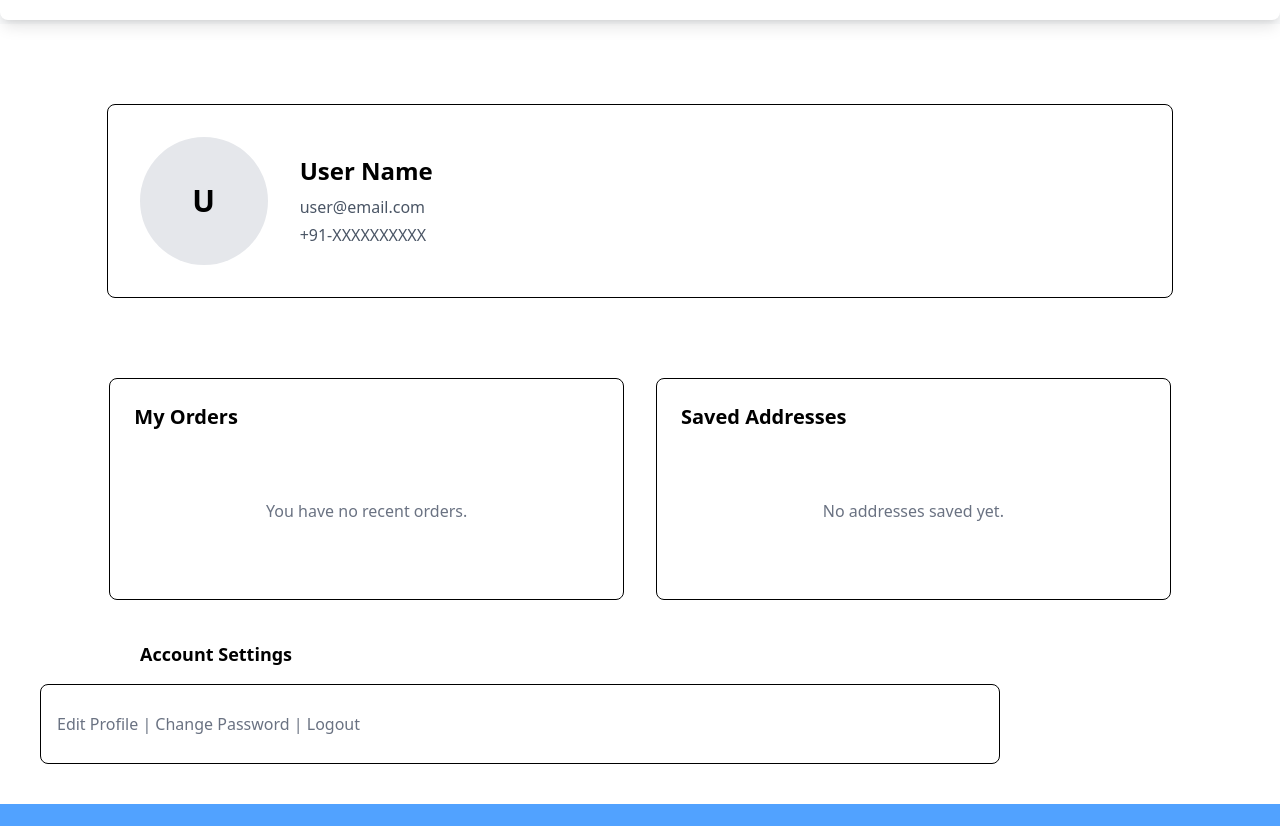
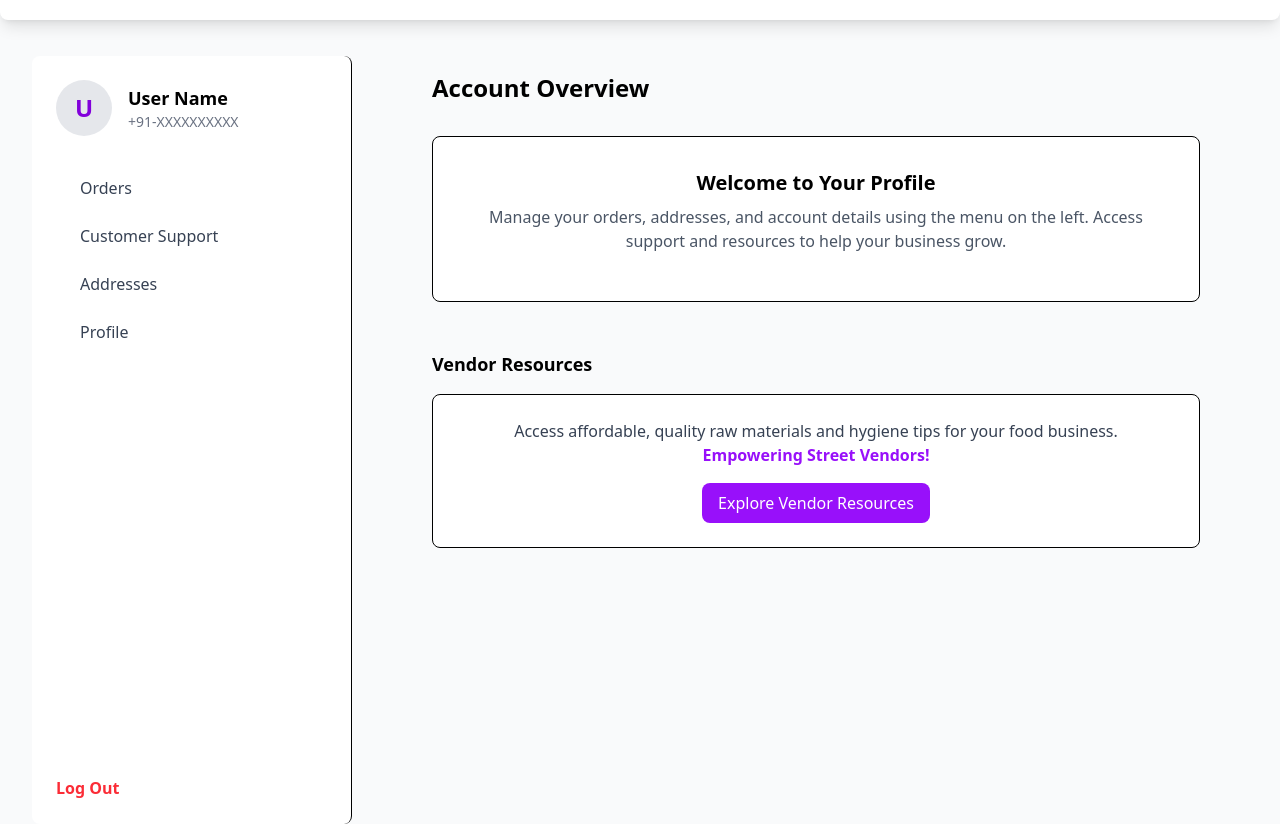
Before and after one commit to rohit-debnath24/TuteDude_Hackathon, a React (Vite) app in the folder TuteDude_hack/: page / in a window 1280 px wide. Shown: the part 3320-4146 px from the top of the page. Built offline with nearby package versions, Linux system fonts and the light colour scheme.

Commit message:
profile page completed

```diff
--- a/TuteDude_hack/src/WebPages/ProfilePage.jsx
+++ b/TuteDude_hack/src/WebPages/ProfilePage.jsx
@@ -1,39 +1,78 @@
-import React from 'react';
+import React from "react";
 
 const ProfilePage = () => {
   return (
     <>
       {/* Space for Navbar */}
-      <div className="grid grid-cols-12">
-        <div className="col-span-10 col-start-2 border rounded-lg mt-20 bg-white">
-          <div className="flex items-center space-x-8 p-8">
-            <div className="w-32 h-32 rounded-full bg-gray-200 flex items-center justify-center text-3xl font-bold">
+      <div className="flex min-h-screen bg-gray-50">
+        {/* Sidebar */}
+        <aside className="w-80 bg-white border-r rounded-lg mt-8 ml-8 flex flex-col p-6">
+          <div className="flex items-center space-x-4 mb-8">
+            <div className="w-14 h-14 rounded-full bg-gray-200 flex items-center justify-center text-2xl font-bold text-purple-700">
               {/* Profile Pic Placeholder */}
               U
             </div>
             <div>
-              <h2 className="text-2xl font-semibold mb-2">User Name</h2>
-              <p className="text-gray-600 mb-1">user@email.com</p>
-              <p className="text-gray-600">+91-XXXXXXXXXX</p>
+              <h2 className="text-lg font-semibold">User Name</h2>
+              <p className="text-gray-500 text-sm">+91-XXXXXXXXXX</p>
             </div>
           </div>
-        </div>
-      </div>
+          <nav className="flex-1">
+            <ul className="space-y-2">
+              <li>
+                <button className="w-full text-left flex items-center px-3 py-2 rounded-lg hover:bg-purple-50 font-medium text-gray-700">
+                  <span className="material-icons mr-3"></span>
+                  Orders
+                </button>
+              </li>
+              <li>
+                <button className="w-full text-left flex items-center px-3 py-2 rounded-lg hover:bg-purple-50 font-medium text-gray-700">
+                  <span className="material-icons mr-3"></span>
+                  Customer Support
+                </button>
+              </li>
+              <li>
+                <button className="w-full text-left flex items-center px-3 py-2 rounded-lg hover:bg-purple-50 font-medium text-gray-700">
+                  <span className="material-icons mr-3"></span>
+                  Addresses
+                </button>
+              </li>
+              <li>
+                <button className="w-full text-left flex items-center px-3 py-2 rounded-lg hover:bg-purple-50 font-medium text-gray-700">
+                  <span className="material-icons mr-3"></span>
+                  Profile
+                </button>
+              </li>
+            </ul>
+          </nav>
+          <button className="mt-8 text-left text-red-500 font-semibold hover:underline">
+            Log Out
+          </button>
+        </aside>
 
-      <div className="grid grid-cols-12 gap-8">
-        <div className="col-span-5 col-start-2 border rounded-lg mt-20 bg-white p-6">
-          <h3 className="text-xl font-semibold mb-4">My Orders</h3>
-          <div className="h-32 flex items-center justify-center text-gray-500">You have no recent orders.</div>
-        </div>
-        <div className="col-span-5 border rounded-lg mt-20 bg-white p-6">
-          <h3 className="text-xl font-semibold mb-4">Saved Addresses</h3>
-          <div className="h-32 flex items-center justify-center text-gray-500">No addresses saved yet.</div>
-        </div>
-      </div>
-
-      <div className="ml-35 mt-10 text-lg font-semibold">Account Settings</div>
-      <div className="w-3/4 h-20 ml-10 border rounded-lg mt-4 bg-white flex items-center p-4">
-        <p className="text-gray-500">Edit Profile | Change Password | Logout</p>
+        {/* Main Content */}
+        <main className="flex-1 p-12">
+          <div className="max-w-3xl mx-auto">
+            <h1 className="text-2xl font-bold mb-8">Account Overview</h1>
+            <div className="bg-white border rounded-lg p-8 flex flex-col items-center justify-center">
+              <h2 className="text-xl font-semibold mb-2">Welcome to Your Profile</h2>
+              <p className="text-gray-600 text-center mb-4">Manage your orders, addresses, and account details using the menu on the left. Access support and resources to help your business grow.</p>
+            </div>
+            {/* Vendor Resources Section */}
+            <div className="mt-12">
+              <h2 className="text-lg font-semibold mb-4">Vendor Resources</h2>
+              <div className="bg-white border rounded-lg p-6 flex flex-col items-center">
+                <p className="text-gray-700 mb-2 text-center">
+                  Access affordable, quality raw materials and hygiene tips for your food business.<br />
+                  <span className="text-purple-600 font-semibold">Empowering Street Vendors!</span>
+                </p>
+                <button className="mt-2 px-4 py-2 bg-purple-600 text-white rounded-lg font-medium hover:bg-purple-700 transition">
+                  Explore Vendor Resources
+                </button>
+              </div>
+            </div>
+          </div>
+        </main>
       </div>
       {/* Space for Footer */}
     </>
@@ -41,4 +80,3 @@ const ProfilePage = () => {
 };
 
 export default ProfilePage;
-//hi i am rito
```
